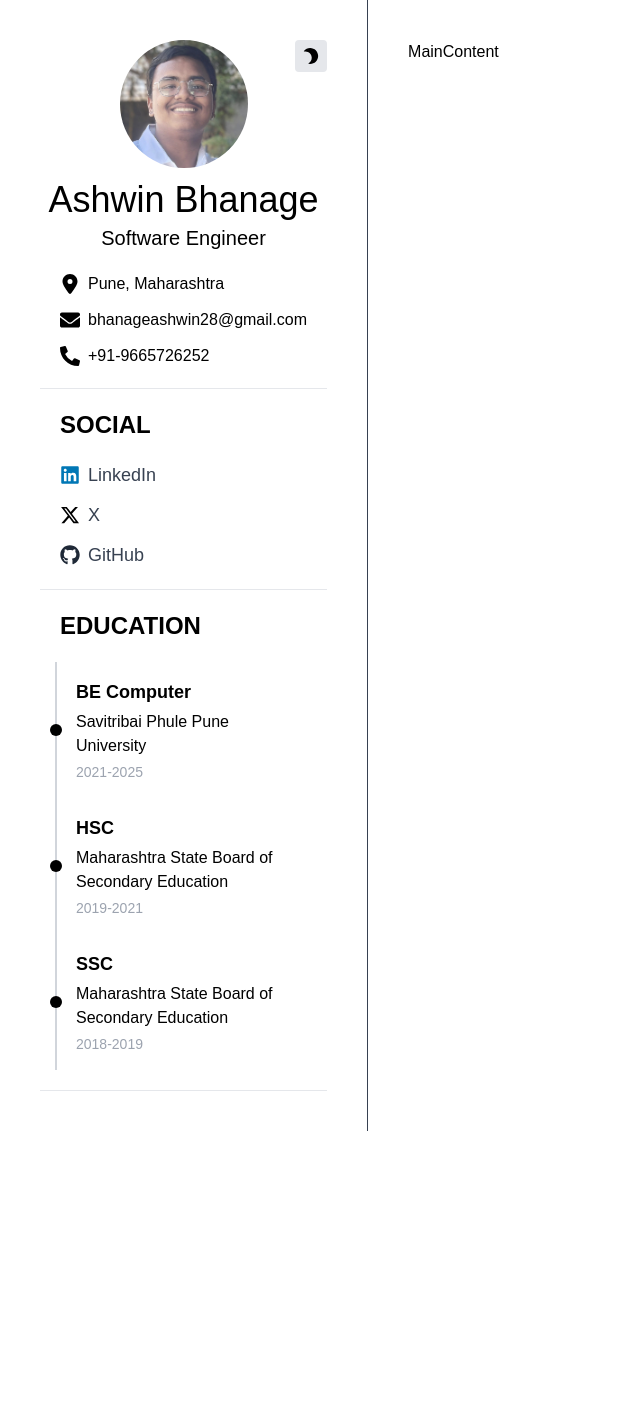
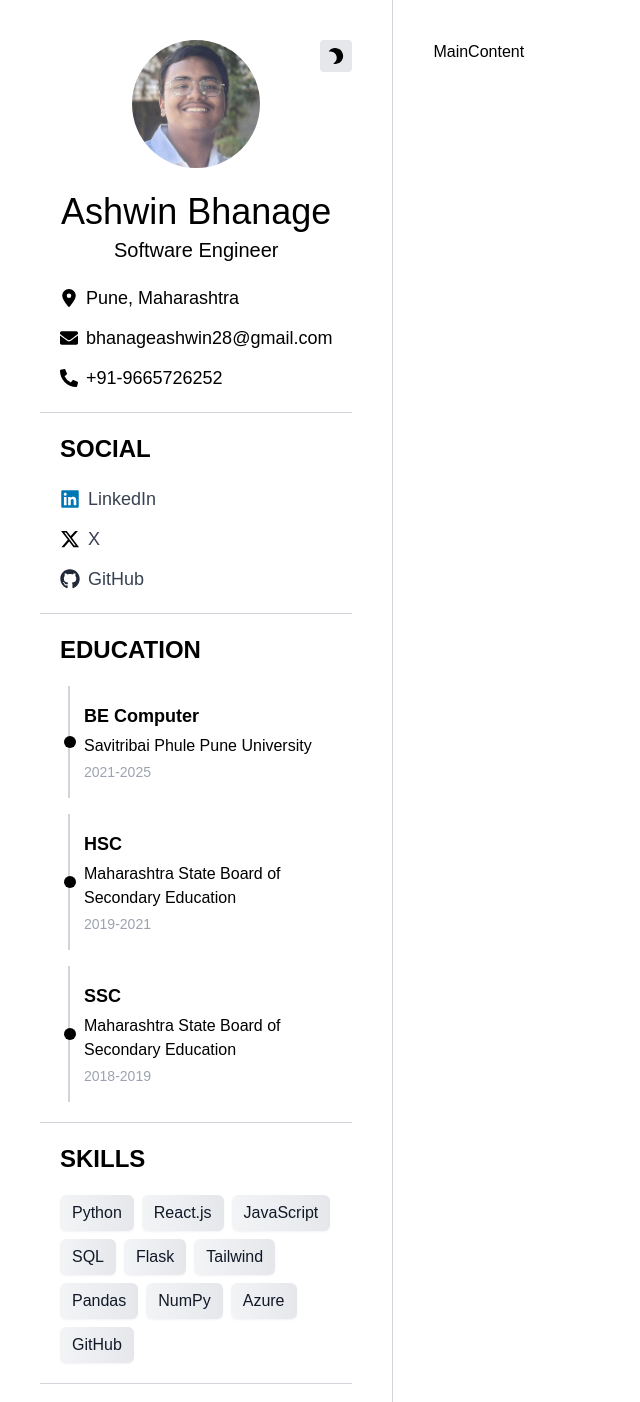
Before and after one commit to ashwin-bhanage/personal-portfolio, a React (Vite) app: page / in a window 1280 px wide. Shown: the top 1402 px of the page, without its empty margins (0-640 px from the left). Before the commit the page ends 1131 px from the top, so only its background shows below. Built offline with nearby package versions, Linux system fonts and the light colour scheme; a web font is replaced by a local one.

Commit message:
feat: Completed the InfoLeft with some tweaks

```diff
--- a/src/components/InfoLeft.jsx
+++ b/src/components/InfoLeft.jsx
@@ -1,14 +1,32 @@
 import React from "react";
 import image from "/Profile_Pic.jpg";
-import { FaSun, FaMoon, FaEnvelope, FaLinkedin } from "react-icons/fa";
-import { FaPhoneAlt } from "react-icons/fa";
+import {
+  FaSun,
+  FaMoon,
+  FaEnvelope,
+  FaLinkedin,
+  FaPhoneAlt,
+} from "react-icons/fa";
 import { FaGithub, FaLocationDot, FaXTwitter } from "react-icons/fa6";
 
 const InfoLeft = ({ darkMode, toggleDarkMode }) => {
+  const skills = [
+    "Python",
+    "React.js",
+    "JavaScript",
+    "SQL",
+    "Flask",
+    "Tailwind",
+    "Pandas",
+    "NumPy",
+    "Azure",
+    "GitHub",
+  ];
+
   return (
-    <div className="min-h-screen flex-1 relative p-10 transition-colors duration-300 ease-in-out dark:bg-black dark:text-white sm:border-r-[1px] sm:border-gray-700">
+    <div className="min-h-screen flex-1 relative p-10 transition-colors duration-300 ease-in-out dark:bg-black dark:text-white sm:border-r border-gray-300 dark:border-gray-700">
       {/* Profile Image */}
-      <div className="flex flex-col items-center justify-center gap-4 mb-3">
+      <div className="flex flex-col items-center justify-center gap-4 mb-6">
         <img src={image} alt="Profile Pic" className="w-32 rounded-full" />
       </div>
 
@@ -22,7 +40,7 @@ const InfoLeft = ({ darkMode, toggleDarkMode }) => {
 
       {/* Dark Mode Toggle */}
       <button
-        className={`absolute right-10 top-10 transition-transform duration-300 transform ${
+        className={`absolute right-6 top-6 sm:right-10 sm:top-10 transition-transform duration-300 transform ${
           darkMode ? "rotate-0" : "rotate-180"
         } ease-in-out`}
         onClick={toggleDarkMode}
@@ -33,113 +51,130 @@ const InfoLeft = ({ darkMode, toggleDarkMode }) => {
       </button>
 
       {/* Contact Information */}
-      <div className="flex flex-col gap-5 items-start justify-start border-b p-5 dark:border-gray-700">
+      <div className="flex flex-col gap-5 border-b border-gray-300 dark:border-gray-700 py-5 px-5">
         <ul className="space-y-3">
-          <li className="flex items-center gap-2">
-            <FaLocationDot className="text-xl" />
-            <span className="font-archivo text-md">Pune, Maharashtra</span>
+          <li className="flex items-center gap-2 antialiased">
+            <FaLocationDot className="text-lg" />
+            <span className="font-archivo text-lg">Pune, Maharashtra</span>
           </li>
-          <li className="flex items-center gap-2">
-            <FaEnvelope className="text-xl" />
+          <li className="flex items-center gap-2 antialiased">
+            <FaEnvelope className="text-lg" />
             <a
               href="mailto:bhanageashwin28@gmail.com"
-              className="hover:underline hover:underline-offset-4"
+              className="hover:underline hover:underline-offset-4 antialiased text-lg"
             >
-              <span>bhanageashwin28@gmail.com</span>
+              bhanageashwin28@gmail.com
             </a>
           </li>
-          <li className="flex items-center gap-2">
-            <FaPhoneAlt className="text-xl" />
-            <span>+91-9665726252</span>
+          <li className="flex items-center gap-2 antialiased">
+            <FaPhoneAlt className="text-lg" />
+            <span className="text-lg antialiased">+91-9665726252</span>
           </li>
         </ul>
       </div>
 
       {/* Social Media */}
-      <div className="flex flex-col gap-5 items-start justify-start border-b p-5 dark:border-gray-700">
+      <div className="flex flex-col gap-5 border-b border-gray-300 dark:border-gray-700 py-5 px-5">
         <h1 className="font-clash font-semibold md:text-2xl">SOCIAL</h1>
         <ul className="space-y-3">
-          {/* LinkedIn */}
           <li>
             <a
               href="https://www.linkedin.com/in/ashwinbhanage/"
               target="_blank"
               rel="noopener noreferrer"
-              className="flex items-center gap-2 text-gray-700 hover:text-blue-600 dark:text-gray-300 dark:hover:text-blue-400 transition-colors duration-300 hover:underline hover:underline-offset-4"
+              className="flex items-center gap-2 group transition-colors duration-300 text-gray-700 hover:text-blue-600 dark:text-gray-300 dark:hover:text-blue-400"
             >
               <FaLinkedin className="text-xl text-[#0077B5]" />
-              <span className="font-archivo text-lg">LinkedIn</span>
+              <span className="font-archivo text-lg relative after:content-[''] after:absolute after:left-0 after:bottom-0 after:w-0 after:h-[2px] after:bg-current after:transition-all after:duration-300 group-hover:after:w-full">
+                LinkedIn
+              </span>
             </a>
           </li>
-
-          {/* X (formerly Twitter) */}
           <li>
             <a
               href="https://www.x.com/Ashwindotcom/"
               target="_blank"
               rel="noopener noreferrer"
-              className="flex items-center gap-2 text-gray-700 hover:text-black dark:text-gray-300 dark:hover:text-white transition-colors duration-300 hover:underline hover:underline-offset-4"
+              className="flex items-center gap-2 group transition-colors duration-300 text-gray-700 hover:text-black dark:text-gray-300 dark:hover:text-white"
             >
               <FaXTwitter className="text-xl text-black dark:text-white" />
-              <span className="font-archivo text-lg">X</span>
+              <span className="font-archivo text-lg relative after:content-[''] after:absolute after:left-0 after:bottom-0 after:w-0 after:h-[2px] after:bg-current after:transition-all after:duration-300 group-hover:after:w-full">
+                X
+              </span>
             </a>
           </li>
-
-          {/* GitHub */}
           <li>
             <a
               href="https://github.com/ashwin-bhanage/"
               target="_blank"
               rel="noopener noreferrer"
-              className="flex items-center gap-2 text-gray-700 hover:text-black dark:text-gray-300 dark:hover:text-white transition-colors duration-300 hover:underline hover:underline-offset-4"
+              className="flex items-center gap-2 group transition-colors duration-300 text-gray-700 hover:text-black dark:text-gray-300 dark:hover:text-white"
             >
               <FaGithub className="text-xl text-gray-800 dark:text-gray-200" />
-              <span className="font-archivo text-lg">GitHub</span>
+              <span className="font-archivo text-lg relative after:content-[''] after:absolute after:left-0 after:bottom-0 after:w-0 after:h-[2px] after:bg-current after:transition-all after:duration-300 group-hover:after:w-full">
+                GitHub
+              </span>
             </a>
           </li>
         </ul>
       </div>
 
       {/* Education Timeline */}
-      <div className="flex flex-col gap-5 items-start justify-start border-b p-5 dark:border-gray-700">
+      <div className="flex flex-col gap-5 border-b border-gray-300 dark:border-gray-700 py-5 px-5 antialiased">
         <h1 className="font-clash font-semibold md:text-2xl">EDUCATION</h1>
-        <ul className="space-y-">
-          {/* BE */}
-          <li className="relative flex flex-col gap-1 p-4
-            before:absolute before:left-[-5px] before:top-0 before:bottom-0 before:w-[2px] before:bg-gray-300
-            after:absolute after:left-[-10px] after:top-1/2 after:h-3 after:w-3 after:rounded-full after:bg-black after:-translate-y-1/2 dark:after:bg-white"
-          >
-            <span className="font-clash font-semibold md:text-lg">BE Computer</span>
-            <span className="font-archivo font-extralight">
-              Savitribai Phule Pune University
+        <ul className="space-y-4">
+          {[
+            {
+              title: "BE Computer",
+              sub: "Savitribai Phule Pune University",
+              year: "2021-2025",
+            },
+            {
+              title: "HSC",
+              sub: "Maharashtra State Board of Secondary Education",
+              year: "2019-2021",
+            },
+            {
+              title: "SSC",
+              sub: "Maharashtra State Board of Secondary Education",
+              year: "2018-2019",
+            },
+          ].map((edu, i) => (
+            <li
+              key={i}
+              className="
+  relative flex flex-col gap-1 pl-6 p-4
+  before:content-[''] before:absolute before:left-2 before:top-0 before:bottom-0 before:w-[2px] before:bg-gray-300 before:dark:bg-gray-700
+  after:content-[''] after:absolute after:left-1 after:top-1/2 after:-translate-y-1/2 after:h-3 after:w-3 after:rounded-full after:bg-black after:dark:bg-gray-200
+  transition-all duration-300 ease-in-out
+"
+            >
+              <span className="font-clash font-semibold md:text-lg">
+                {edu.title}
+              </span>
+              <span className="font-archivo font-light">{edu.sub}</span>
+              <span className="text-sm text-gray-400 font-archivo">
+                {edu.year}
+              </span>
+            </li>
+          ))}
+        </ul>
+      </div>
+
+      {/* Skills */}
+      <div className="flex flex-col gap-5 border-b border-gray-300 dark:border-gray-700 py-5 px-5">
+        <h1 className="font-clash font-semibold md:text-2xl">SKILLS</h1>
+        <div className="flex flex-wrap gap-2">
+          {skills.map((skill, i) => (
+            <span
+              key={i}
+              className="bg-gradient-to-r from-gray-100 to-gray-200 dark:from-gray-800 dark:to-gray-700
+              text-gray-900 dark:text-gray-100 px-3 py-1.5 rounded-md font-medium shadow-sm hover:shadow-md hover:scale-105 transition-all duration-200"
+            >
+              {skill}
             </span>
-            <span className="text-sm text-gray-400 font-archivo">2021-2025</span>
-          </li>
-
-          {/* HSC */}
-          <li className="relative flex flex-col gap-1 p-4
-            before:absolute before:left-[-5px] before:top-0 before:bottom-0 before:w-[2px] before:bg-gray-300
-            after:absolute after:left-[-10px] after:top-1/2 after:h-3 after:w-3 after:rounded-full after:bg-black after:-translate-y-1/2 dark:after:bg-white"
-          >
-            <span className="font-clash font-semibold md:text-lg">HSC</span>
-            <span className="font-archivo font-light">
-              Maharashtra State Board of Secondary Education
-            </span>
-            <span className="text-sm text-gray-400 font-archivo">2019-2021</span>
-          </li>
-
-          {/* SSC */}
-          <li className="relative flex flex-col gap-1 p-4
-            before:absolute before:left-[-5px] before:top-0 before:bottom-0 before:w-[2px] before:bg-gray-300
-            after:absolute after:left-[-10px] after:top-1/2 after:h-3 after:w-3 after:rounded-full after:bg-black after:-translate-y-1/2 dark:after:bg-white"
-          >
-            <span className="font-clash font-semibold md:text-lg">SSC</span>
-            <span className="font-archivo font-light">
-              Maharashtra State Board of Secondary Education
-            </span>
-            <span className="text-sm text-gray-400 font-archivo">2018-2019</span>
-          </li>
-        </ul>
+          ))}
+        </div>
       </div>
     </div>
   );
```
